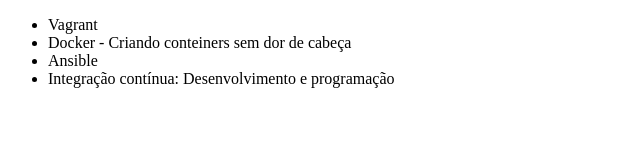
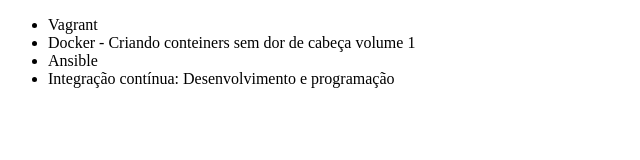
Before and after one commit to gabrmendes/alura-git, a plain HTML site: page index.html in a window 1280 px wide. Shown: the full height of the page, 0-640 px from the left. Drawn offline with Linux system fonts and the light colour scheme.

Commit message:
commit de alteração de titulo por biug 2.0

```diff
--- a/index.html
+++ b/index.html
@@ -7,7 +7,7 @@
 <body>
 	<ul>
 		<li>Vagrant</li>
-		<li>Docker - Criando conteiners sem dor de cabeça</li>
+		<li>Docker - Criando conteiners sem dor de cabeça volume 1</li>
 		<li>Ansible</li>
 		<li>Integração contínua: Desenvolvimento e programação</li>
 	</ul>
```
